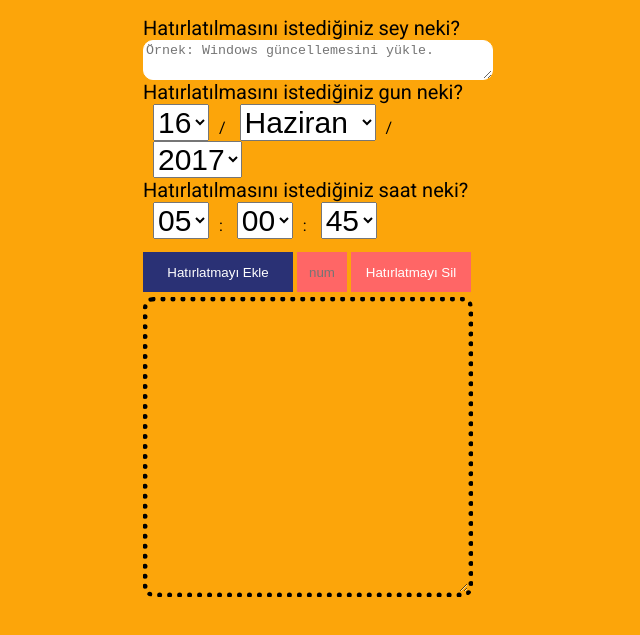
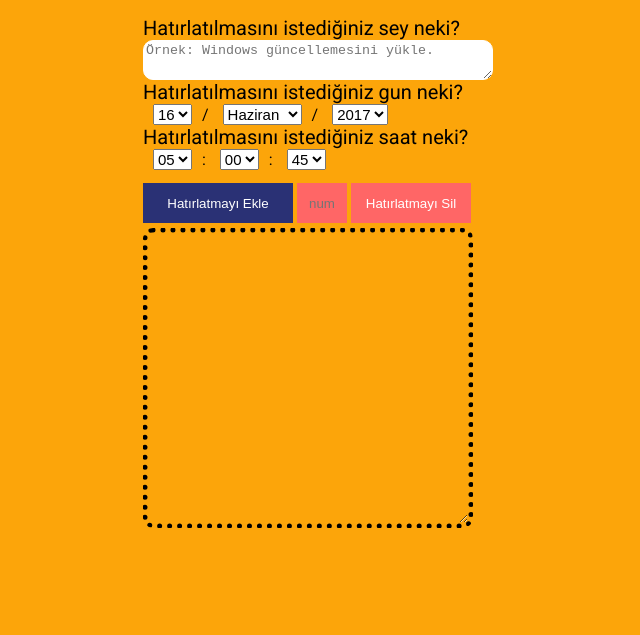
Before and after one commit to sifsty/Neki-Reminder, a plain HTML site: page Code/index.html in a window 1280 px wide. Shown: the part 133-768 px from the top of the page, without its empty margins (330-970 px from the left). Drawn offline with Linux system fonts and the light colour scheme.

Commit message:
v1.2.213
Büyük seçim kutusu küçültüldü.

```diff
--- a/Code/index.html
+++ b/Code/index.html
@@ -50,7 +50,7 @@
         select {
             margin-left: 10;
             margin-right: 10;
-            font-size: 30
+            font-size: 15;
         }
 
         input#ekle {
```
